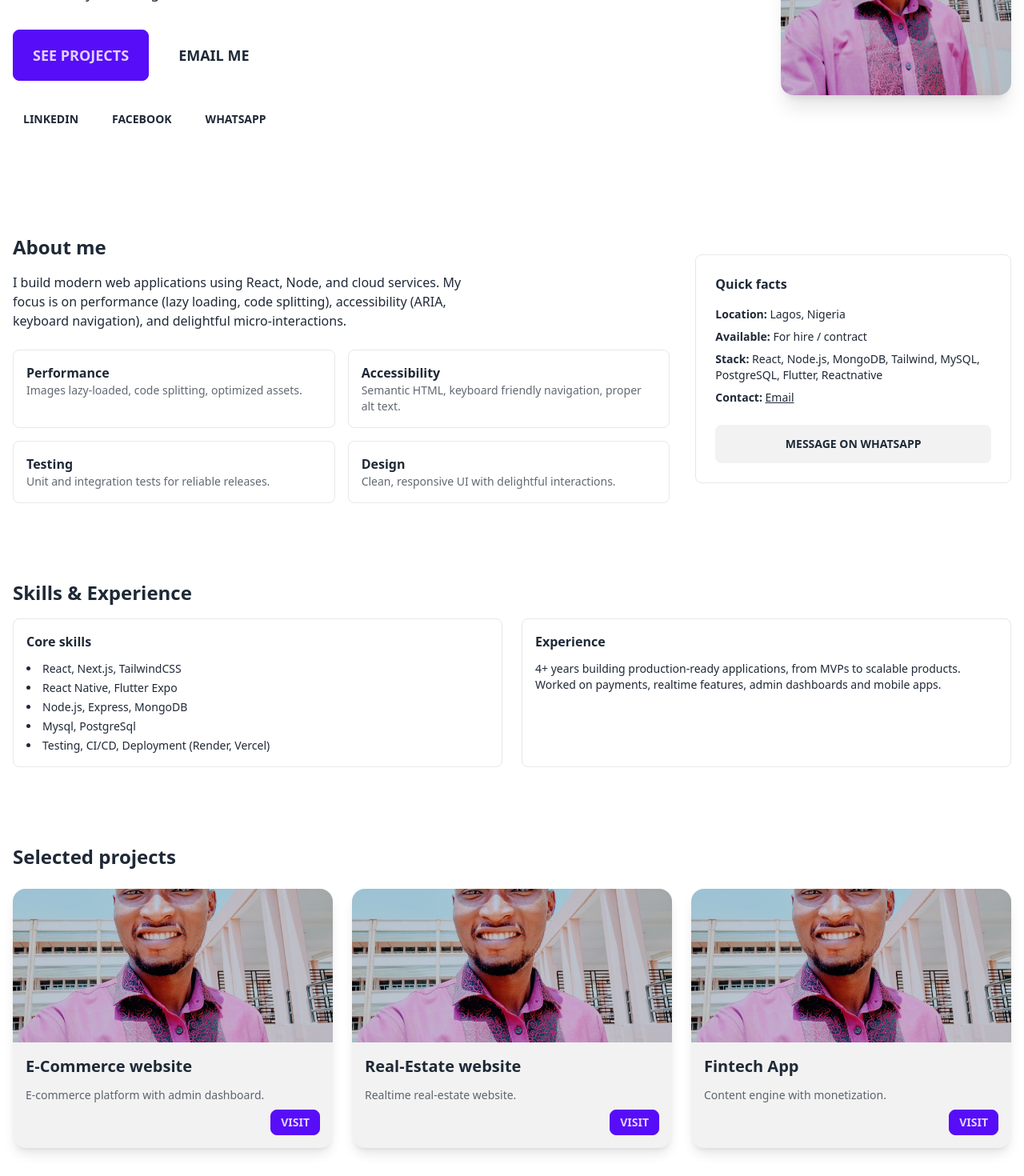
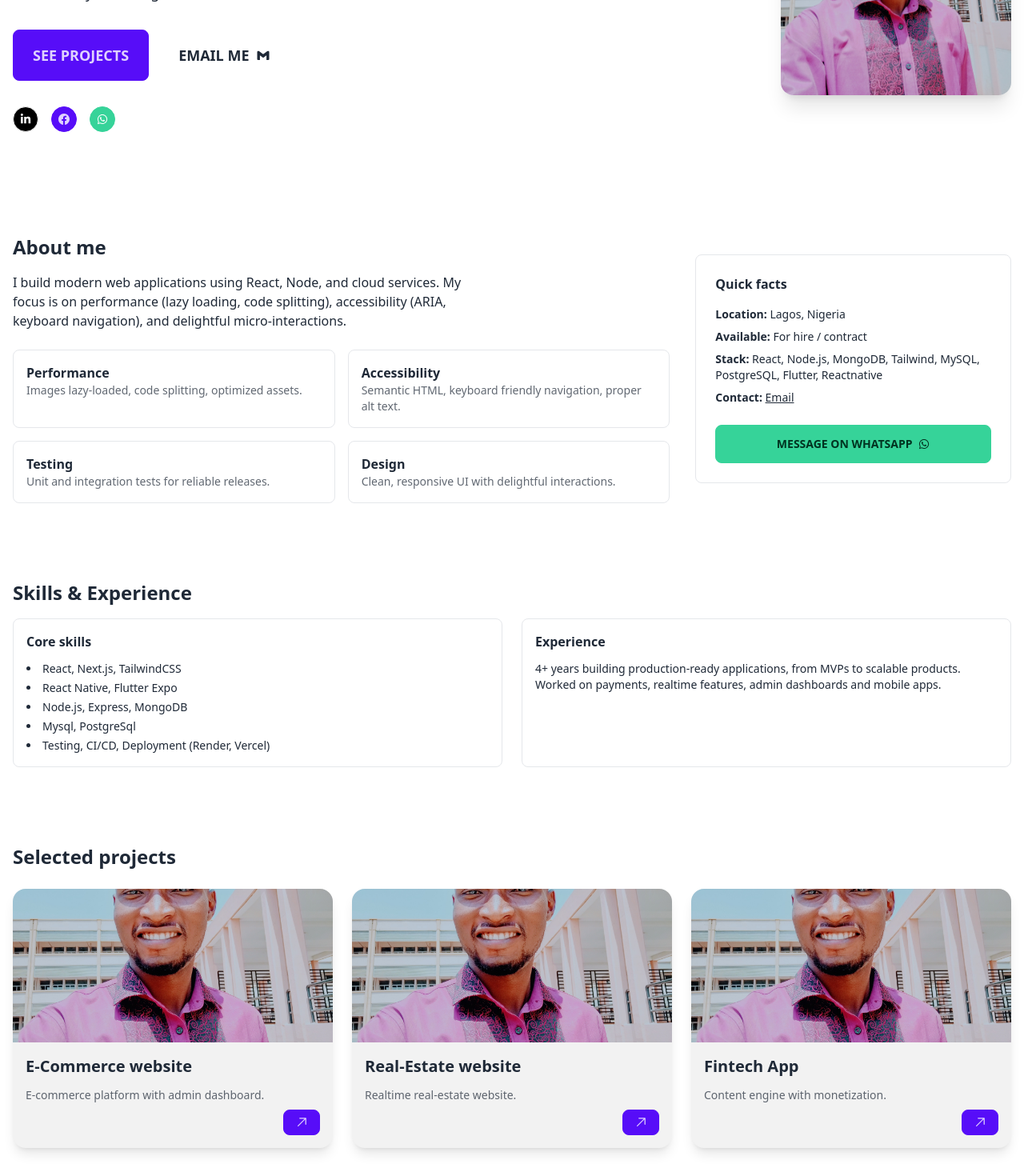
Before and after one commit to Julius-1993/My-Portfolio, a React (Vite) app: page / in a window 1280 px wide. Shown: the part 360-1830 px from the top of the page at 80% size. Built offline with nearby package versions, Linux system fonts and the light colour scheme.

Commit message:
Lazyloading, Arrow function, theme correction

```diff
--- a/src/App.jsx
+++ b/src/App.jsx
@@ -2,6 +2,7 @@ import React, { useEffect, useRef, useState } from 'react';
 import { FaWhatsapp, FaLinkedinIn } from "react-icons/fa";
 import { BsFacebook } from "react-icons/bs";
 import { BiLogoGmail } from "react-icons/bi";
+import { GoArrowUpRight } from "react-icons/go";
 
 function useReveal() {
   const refs = useRef([]);
@@ -84,7 +85,7 @@ export default function App() {
   };
 
   return (
-    <div className="min-h-screen bg-base-100 text-base-content">
+    <div className="min-h-screen bg-base-100 text-base-content" loading="lazy">
       {/* NAVBAR */}
       <nav className="sticky top-0 z-50 backdrop-blur bg-white/60 dark:bg-neutral-900/60 border-b">
         <div className="container mx-auto px-4">
@@ -140,13 +141,13 @@ export default function App() {
 
             <div className="mt-8 flex flex-wrap gap-3">
               <a href="#projects" onClick={(e) => handleNavClick(e, 'projects')} className="btn btn-primary btn-lg">See projects</a>
-              <a href={CONTACTS.email} className="btn btn-ghost btn-lg">Email me</a>
+              <a href={CONTACTS.email} className="btn btn-ghost btn-lg">Email me <BiLogoGmail /></a>
             </div>
 
             <div className="mt-8 flex gap-4 items-center">
-              <a href={CONTACTS.linkedin} target="_blank" rel="noreferrer" className="btn btn-ghost btn-sm">LinkedIn</a>
-              <a href={CONTACTS.facebook} target="_blank" rel="noreferrer" className="btn btn-ghost btn-sm">Facebook</a>
-              <a href={CONTACTS.whatsapp} target="_blank" rel="noreferrer" className="btn btn-ghost btn-sm">WhatsApp</a>
+              <a href={CONTACTS.linkedin} target="_blank" rel="noreferrer" className="btn bg-black btn-sm btn-circle"><FaLinkedinIn className='text-white' /></a>
+              <a href={CONTACTS.facebook} target="_blank" rel="noreferrer" className="btn btn-sm btn-primary btn-circle"><BsFacebook /></a>
+              <a href={CONTACTS.whatsapp} target="_blank" rel="noreferrer" className="btn btn-sm btn-circle btn-success"><FaWhatsapp className='text-white'/></a>
             </div>
           </div>
 
@@ -165,7 +166,7 @@ export default function App() {
             <h2 className="text-2xl font-bold">About me</h2>
             <p className="mt-4 max-w-prose">I build modern web applications using React, Node, and cloud services. My focus is on performance (lazy loading, code splitting), accessibility (ARIA, keyboard navigation), and delightful micro-interactions.</p>
 
-            <div className="mt-6 grid sm:grid-cols-2 gap-4">
+            <div className="mt-6 grid sm:grid-cols-2 gap-4" loading="lazy">
               <div className="p-4 border rounded-lg">
                 <h3 className="font-semibold">Performance</h3>
                 <p className="text-sm opacity-70">Images lazy-loaded, code splitting, optimized assets.</p>
@@ -195,7 +196,7 @@ export default function App() {
             </ul>
 
             <div className="mt-6">
-              <a href={CONTACTS.whatsapp} target="_blank" rel="noreferrer" className="btn btn-block">Message on WhatsApp</a>
+              <a href={CONTACTS.whatsapp} target="_blank" rel="noreferrer" className="btn btn-block btn-success">Message on WhatsApp <FaWhatsapp /></a>
             </div>
           </aside>
         </div>
@@ -235,7 +236,7 @@ export default function App() {
                 <h3 className="card-title">{p.title}</h3>
                 <p className="text-sm opacity-70">{p.description}</p>
                 <div className="card-actions justify-end">
-                  <a href={p.url} target="_blank" rel="noreferrer" className="btn btn-primary btn-sm">Visit</a>
+                  <a href={p.url} target="_blank" rel="noreferrer" className="btn btn-primary btn-sm"><GoArrowUpRight className='text-xl' /></a>
                 </div>
               </div>
             </article>
```
